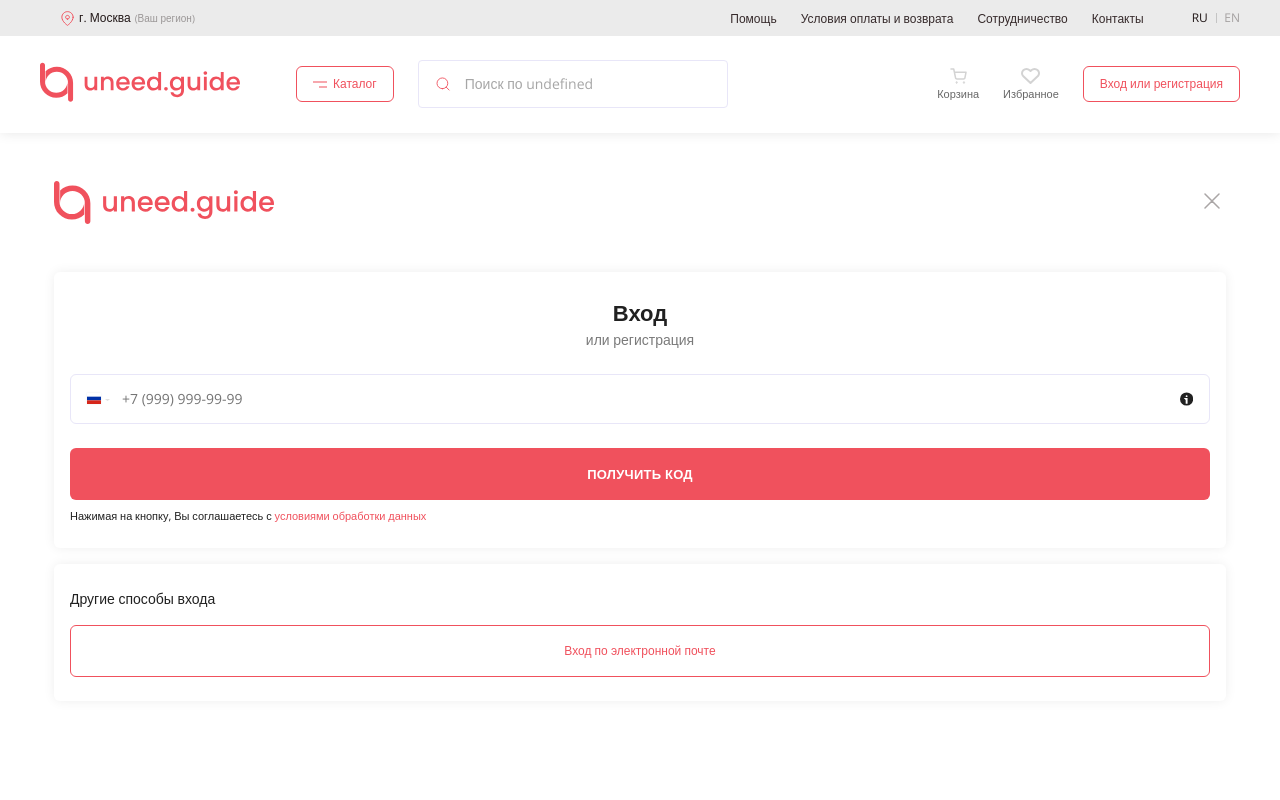
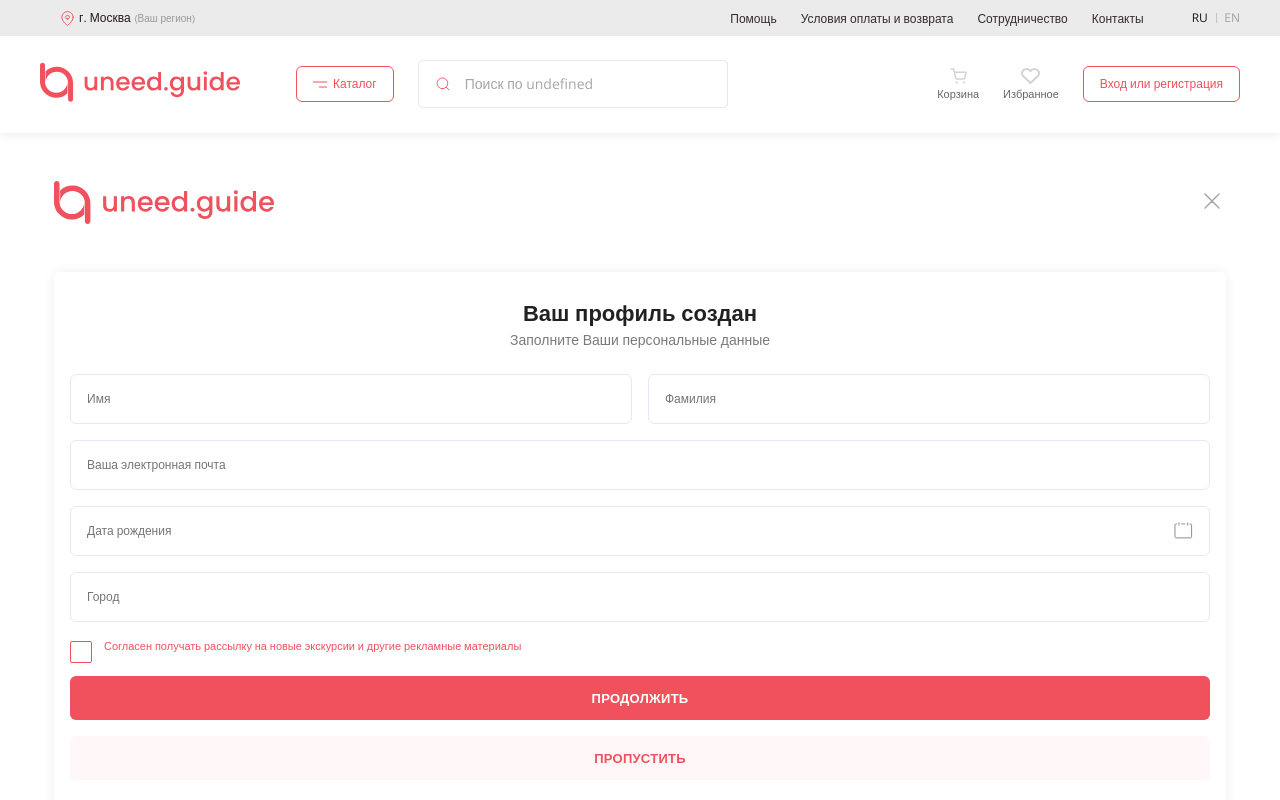
Before and after one commit to eleskin/uneed-guide-react-frontend, a Next.js app: page /profile in a window 1280 px wide. Shown: the top 800 px of the page. Built offline with nearby package versions, Linux system fonts and the light colour scheme; no server answers.

Commit message:
feature: Added authorization step

```diff
--- a/components/Authorization/Authorization.js
+++ b/components/Authorization/Authorization.js
@@ -12,7 +12,7 @@ const Authorization = ({headerHeight}) => {
 	const router = useRouter();
 	const isActiveAuthorizationModal = useSelector((state) => state['indexSlice']['isActiveAuthorizationModal']);
 	const [selectedWay, setSelectedWay] = useState(0);
-	const [currentPhoneStep, setCurrentPhoneStep] = useState(0);
+	const [currentPhoneStep, setCurrentPhoneStep] = useState(2);
 	const [codeTimeValue, setCodeTimeValue] = useState(10);
 	const [confirmationCode] = useState('1111');
 	const [phoneNumberValue, setPhoneNumberValue] = useState('');
@@ -150,7 +150,49 @@ const Authorization = ({headerHeight}) => {
 								<div className={styles.Authorization__card}>
 									<h2 className={styles.Authorization__title}>Ваш профиль создан</h2>
 									<em className={styles.Authorization__subtitle}>Заполните Ваши персональные данные</em>
-
+									<div className={styles.Authorization__row}>
+										<Form.Input type="text" placeholder="Имя" style={{padding: '8px 0'}}/>
+										<Form.Input type="text" placeholder="Фамилия" style={{padding: '8px 0'}}/>
+									</div>
+									<div className={styles.Authorization__row}>
+										<Form.Input
+											type="text"
+											htmlType="email"
+											placeholder="Ваша электронная почта"
+											style={{padding: '8px 0'}}
+										/>
+									</div>
+									<div className={styles.Authorization__row}>
+										<Form.Input type="date" placeholder="Дата рождения" style={{padding: '8px 0'}}/>
+									</div>
+									<div className={styles.Authorization__row}>
+										<Form.Input
+											type="text"
+											placeholder="Город"
+											style={{padding: '8px 0'}}
+										/>
+									</div>
+									<div className={styles.Authorization__row}>
+										<Form.Checkbox
+											value="Согласен получать рассылку на новые экскурсии и другие рекламные материалы"
+											label="Согласен получать рассылку на новые экскурсии и другие рекламные материалы"
+											alt={true}
+										/>
+									</div>
+									<div className={styles.Authorization__row}>
+										<Button.Primary>Продолжить</Button.Primary>
+									</div>
+									<div className={styles.Authorization__row}>
+										<Button.Secondary
+											style={{
+												padding: '0.75rem 1.5rem',
+												backgroundColor: 'rgba(240, 81, 93, 0.05)',
+												borderRadius: '6px'
+										}}
+										>
+											Пропустить
+										</Button.Secondary>
+									</div>
 								</div>
 							</CardContainer>
 						)}
--- a/components/Authorization/Authorization.module.scss
+++ b/components/Authorization/Authorization.module.scss
@@ -116,6 +116,16 @@
 					padding: 0;
 				}
 			}
+
+			.Authorization__row {
+				display: flex;
+				grid-column-gap: rem(16px);
+				margin-bottom: rem(16px);
+
+				button {
+					width: 100%;
+				}
+			}
 		}
 	}
 }
--- a/ui/Form/Form.js
+++ b/ui/Form/Form.js
@@ -148,7 +148,7 @@ const Select = ({children, value, callback, title, filter = false, isSort = fals
 	);
 };
 
-const Input = ({title, type, inputTopValue, handleInputTop, error = '', filter = false, ...props}) => {
+const Input = ({title, type, inputTopValue, handleInputTop, htmlType = 'text', error = '', filter = false, ...props}) => {
 	switch (type) {
 		case 'date':
 			return (
@@ -237,7 +237,7 @@ const Input = ({title, type, inputTopValue, handleInputTop, error = '', filter =
 					>
 						<div>
 							<i>{title}</i>
-							<input {...props} type="text"/>
+							<input {...props} type={htmlType}/>
 						</div>
 					</label>
 					{error && <em className={styles.Form__error}>{error}</em>}
@@ -251,9 +251,9 @@ const Input = ({title, type, inputTopValue, handleInputTop, error = '', filter =
 	}
 };
 
-const Checkbox = ({label, ...props}) => {
+const Checkbox = ({label, alt = false, ...props}) => {
 	return (
-		<label className={styles.Checkbox}>
+		<label className={`${styles.Checkbox} ${alt ? styles.Checkbox_alt : ''}`}>
 			<input {...props} type="checkbox"/>
 			<span>{label}</span>
 		</label>
--- a/ui/Form/Form.module.scss
+++ b/ui/Form/Form.module.scss
@@ -338,7 +338,9 @@
 		content: '';
 		border-radius: 2px;
 		width: 14px;
+		min-width: 14px;
 		height: 14px;
+		min-height: 14px;
 		display: flex;
 		flex-direction: column;
 		justify-content: center;
@@ -352,6 +354,35 @@
 		color: #ffffff;
 		background-color: #f0515d;
 		border-color: #f0515d;
+	}
+}
+
+.Checkbox_alt {
+
+	span {
+		font-size: rem(11px);
+		line-height: rem(16px);
+		color: #f0515d;
+		align-items: flex-start;
+		grid-column-gap: rem(12px);
+	}
+
+	span::before {
+		width: 20px;
+		min-width: 20px;
+		height: 20px;
+		min-height: 20px;
+		border: 1px solid #f0515d;
+		transform: translateY(3px);
+	}
+
+	input:checked + span {
+		color: #f0515d;
+	}
+
+	input:checked + span::before {
+		content: '';
+		box-shadow: inset 0 0 0 3px #ffffff;
 	}
 }
 
```
